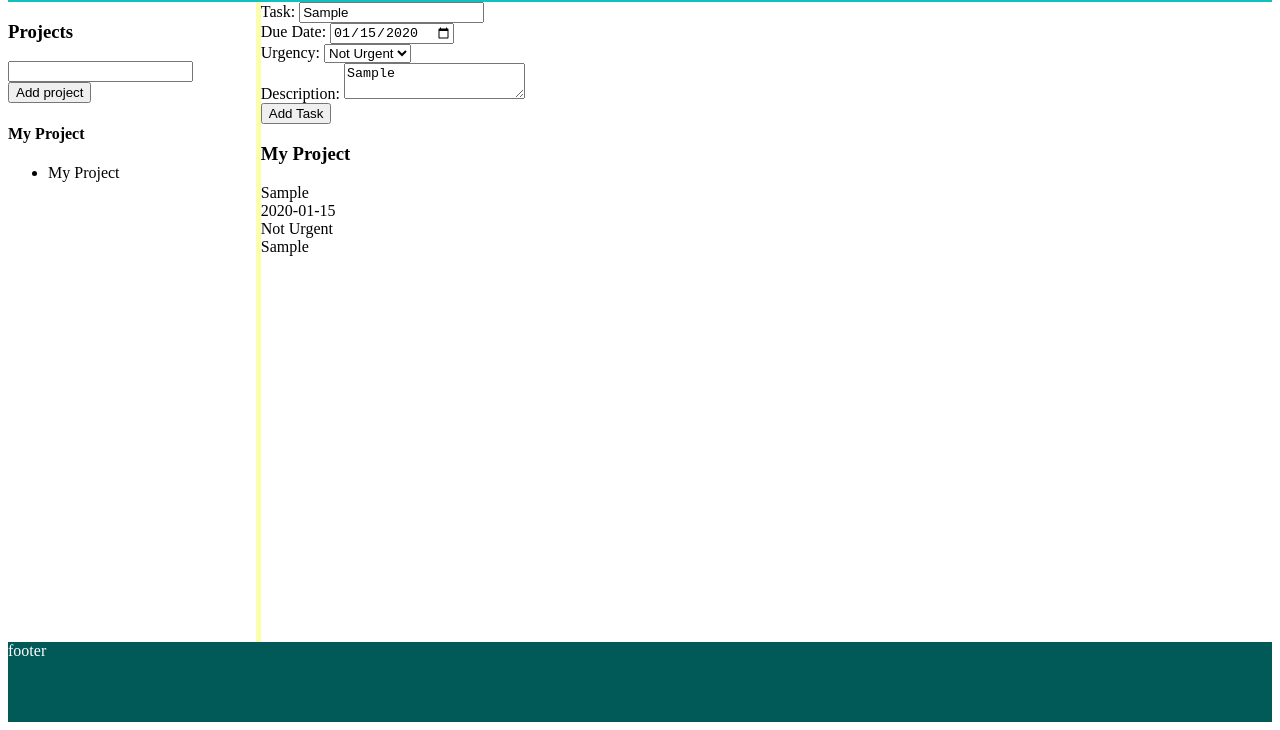
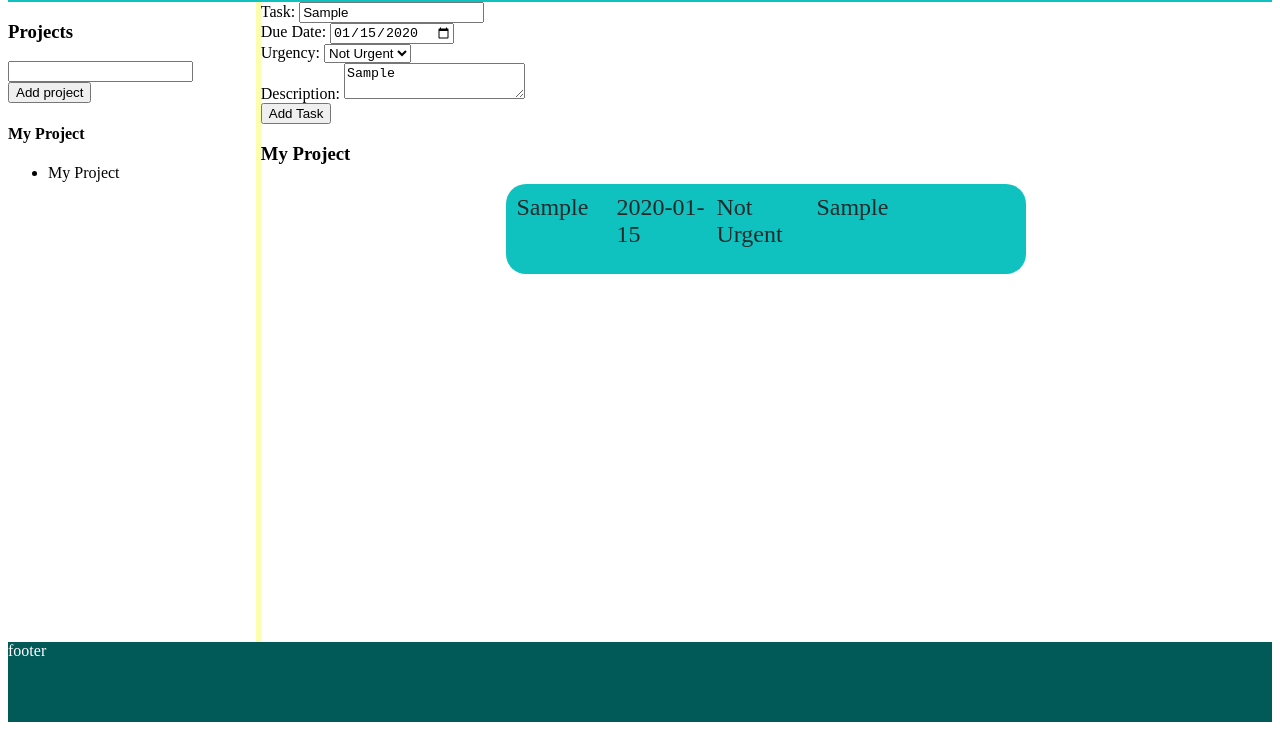
Before and after one commit to HasanMaaraj/Todo-List, a website built with webpack: page src/layout.html in a window 1280 px wide. Both pictures are taken after typing "Sample", "2020-01-15", "Sample" into the empty fields and a click on the button "Add Task". Shown: the part 86-816 px from the top of the page. Built offline with nearby package versions, Linux system fonts and the light colour scheme.

Commit message:
Style the tasks-display and include variables.

```diff
--- a/src/style.css
+++ b/src/style.css
@@ -1,3 +1,11 @@
+:root {
+    --primary-color: #0FC2C0;
+    --secondary-color: #015958;
+    --primary-font-color: #262929;
+    --secondary-font-color: #fff;
+
+}
+
 #container {
     display: grid;
     grid-template-columns: minmax(150px, 1fr) minmax(400px, 4fr);
@@ -8,8 +16,8 @@
 #header {
     grid-column: 1/3;
     grid-row-start: 1;
-    background-color: #0FC2C0;
-    color: #262929;
+    background-color: var(--primary-color);
+    color: var(--primary-font-color);
 }
 
 #sidebar {
@@ -24,6 +32,24 @@
 
 #footer {
     grid-column: 1/3;
-    background-color: #015958;
-    color: #FFFFFF;
+    background-color: var(--secondary-color);
+    color: var(--secondary-font-color);
 }
+
+#tasks-display {
+    display: grid;
+    justify-content: center;
+    gap: 20px;
+}
+
+.task {
+    display: grid;
+    background-color: var(--primary-color);
+    color: var(--primary-font-color);
+    border-radius: 20px;
+    padding: 10px;
+    width: 500px;
+    grid-auto-rows: 70px;
+    font-size: 1.5rem;
+    grid-template-columns: repeat(5, 1fr);
+}
```
